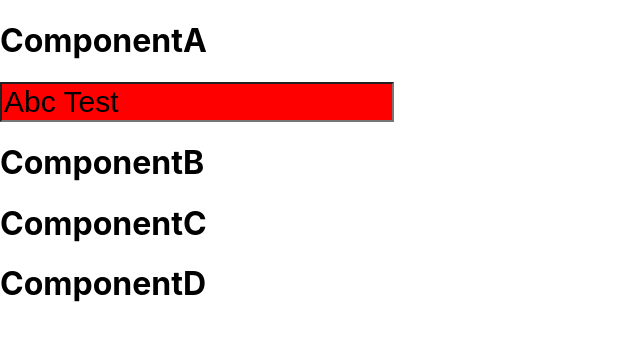
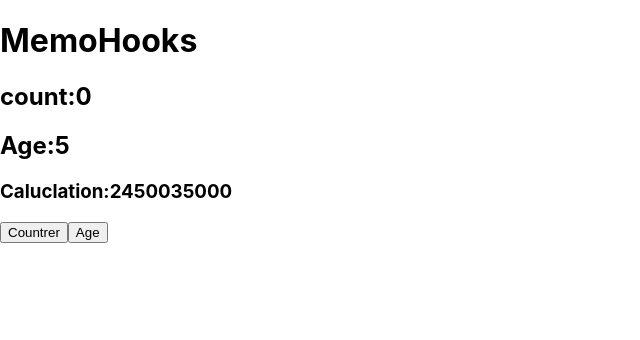
Before and after one commit to vinayreddy255/React-Batch17, a React (Create React App) app in the folder ui-react-app/: page / in a window 1280 px wide. Shown: the top 340 px of the page, without its empty margins (0-640 px from the left). Built offline with nearby package versions, Linux system fonts and the light colour scheme.

Commit message:
memo hook

```diff
--- a/ui-react-app/src/App.js
+++ b/ui-react-app/src/App.js
@@ -15,7 +15,7 @@ import React from 'react';
 import Context1 from './Contexts/Context1';
 import ApiSearchData from './Components/18-07-2024/ApiSearchData';
 import ComponentA from './Components/19-07-2024/ComponentA';
-
+import MemoHooks from './Components/22-07-2024/MemoHooks';
 import { ContextApp1, ContextApp2 } from './Components/19-07-2024/ContextApp';
 
 function App() {
@@ -64,9 +64,13 @@ function App() {
 
           {/* 19-07-2024 */}
 
-          <ComponentA />
+          {/* <ComponentA /> */}
+
         </ContextApp2.Provider>
       </ContextApp1.Provider>
+
+      {/* 22-07-2024 */}
+      <MemoHooks />
     </>
 
   );
--- /dev/null
+++ b/ui-react-app/src/Components/22-07-2024/Factor.js
@@ -0,0 +1,8 @@
+export function calcutions() {
+    let fact = 0;
+    for (let i = 1; i <= 70000; i++) {
+        console.log('calling...', i)
+        fact = fact + i;
+    }
+    return fact;
+}
--- /dev/null
+++ b/ui-react-app/src/Components/22-07-2024/MemoHooks.js
@@ -0,0 +1,34 @@
+
+import { useState, useMemo } from "react";
+// import { calcutions } from "./Factor";
+function MemoHooks() {
+    const [count, setCount] = useState(0);
+    const [age, setAge] = useState(5);
+    const calcutionValues = useMemo(() => calcutions(), [])
+    // const calcution = useMemo(() => {
+    //     return calcutions();
+    // }, [])
+
+    return (
+        <div>
+            <h1>MemoHooks</h1>
+            <h2>count:{count}</h2>
+            <h2>Age:{age}</h2>
+            <h3>Caluclation:{calcutionValues}</h3>
+
+            <button onClick={() => setCount(count + 1)}>Countrer</button>
+            <button onClick={() => setAge(age + 5)}>Age</button>
+        </div>
+    )
+}
+
+function calcutions() {
+    let fact = 0;
+    for (let i = 1; i <= 70000; i++) {
+        console.log('calling...', i)
+        fact = fact + i;
+    }
+    return fact;
+}
+
+export default MemoHooks;
```
Also changed, not shown: 1 other file (tests, documents, lock files or other folders).
